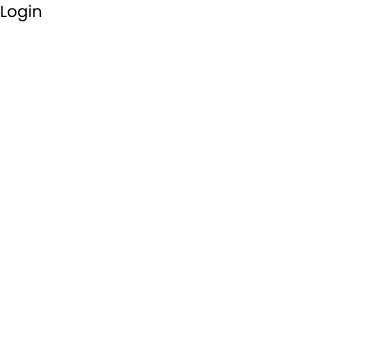
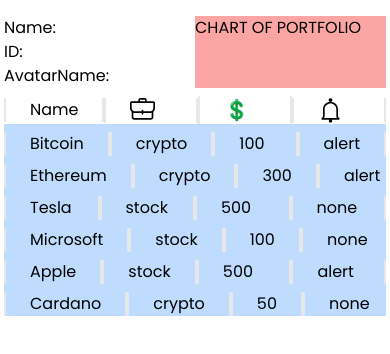
Before and after one commit to divane237/investrack, a React (Vite) app: page /login in a window 390 px wide. Shown: the top 354 px of the page. Built offline with nearby package versions, Linux system fonts and the light colour scheme.

Commit message:
Animated mobile menu, sketch portfolio page

```diff
--- a/package.json
+++ b/package.json
@@ -17,7 +17,6 @@
     "express": "^4.19.2",
     "react": "^18.2.0",
     "react-dom": "^18.2.0",
-    "react-icons": "^5.0.1",
     "react-router": "^6.22.3",
     "react-router-dom": "^6.22.3",
     "vite-plugin-eslint": "^1.8.1"
--- a/src/pages/LoginPage.jsx
+++ b/src/pages/LoginPage.jsx
@@ -1,7 +1,11 @@
-import StarIcon from '../ui/StarIcon';
+import Dashboard1 from '../ui/Dashboard1';
 
 function LoginPage() {
-  return <div>Login</div>;
+  return (
+    <>
+      <Dashboard1 />
+    </>
+  );
 }
 
 export default LoginPage;
--- a/src/pages/Portfolio.jsx
+++ b/src/pages/Portfolio.jsx
@@ -1,5 +1,14 @@
+import { DndContext } from '@dnd-kit/core';
+import Dashboard from '../ui/Dashboard';
+
 function Portfolio() {
-  return <div>Portfolio</div>;
+  return (
+    <>
+      <DndContext>
+        <Dashboard />
+      </DndContext>
+    </>
+  );
 }
 
 export default Portfolio;
--- a/src/ui/AppLayout.jsx
+++ b/src/ui/AppLayout.jsx
@@ -5,14 +5,16 @@
 
 function AppLayout() {
   return (
-    <div className={''}>
+    <>
       <NavBar />
 
       <main className={''}>
         <Outlet />
       </main>
-      <Footer></Footer>
-    </div>
+      <div className="fixed bottom-0 w-full">
+        <Footer></Footer>
+      </div>
+    </>
   );
 }
 // Nothing
--- /dev/null
+++ b/src/ui/Dashboard.jsx
@@ -0,0 +1,59 @@
+function Dashboard() {
+  return (
+    <div className="mb-3 ml-1 mr-1 mt-4">
+      <div className="flex w-full">
+        {/* Want to display name and other basic infos */}
+
+        <section className="basis-1/2 md:basis-1/3">
+          <p>Name:</p>
+          <p>ID:</p>
+          <p>AvatarName:</p>
+        </section>
+
+        {/* Want to display a chart of portfolio distribution */}
+
+        <section className="basis-1/2 bg-red-300 md:basis-2/3">
+          <div>CHART OF PORTFOLIO</div>
+        </section>
+      </div>
+
+      {/* Table displaying assets */}
+
+      <div className="mt-2 flex items-center ">
+        <h1 className="basis-1/4 border-x-2 px-6">Name</h1>
+        <h1 className="basis-1/4 border-x-2 px-6">
+          <p className="max-sm:hidden">Category</p>{' '}
+          <span className="sm:hidden">
+            <svg width="25" height="25" viewBox="0 0 15 15" fill="none">
+              <path
+                d="M5 1C5 0.447715 5.44772 0 6 0H9C9.55228 0 10 0.447715 10 1V2H14C14.5523 2 15 2.44772 15 3V6C15 6.8888 14.6131 7.68734 14 8.23608V11.5C14 12.3284 13.3284 13 12.5 13H2.5C1.67157 13 1 12.3284 1 11.5V8.2359C0.38697 7.68721 0 6.88883 0 6V3C0 2.44772 0.447716 2 1 2H5V1ZM9 1V2H6V1H9ZM1 3H5H5.5H9.5H10H14V6C14 6.654 13.6866 7.23467 13.1997 7.6004C12.8655 7.85144 12.4508 8 12 8H8V7.5C8 7.22386 7.77614 7 7.5 7C7.22386 7 7 7.22386 7 7.5V8H3C2.5493 8 2.1346 7.85133 1.80029 7.60022C1.31335 7.23446 1 6.65396 1 6V3ZM7 9H3C2.64961 9 2.31292 8.93972 2 8.82905V11.5C2 11.7761 2.22386 12 2.5 12H12.5C12.7761 12 13 11.7761 13 11.5V8.82915C12.6871 8.93978 12.3504 9 12 9H8V9.5C8 9.77614 7.77614 10 7.5 10C7.22386 10 7 9.77614 7 9.5V9Z"
+                fill="currentColor"
+                fillRule="evenodd"
+                clipRule="evenodd"
+              ></path>
+            </svg>
+          </span>
+        </h1>
+        <h1 className="basis-1/4 border-x-2 px-6">
+          <p className="max-sm:hidden">Worth ($)</p>{' '}
+          <span className="cursor-default text-xl sm:hidden">💲</span>
+        </h1>
+        <h1 className="basis-1/4 border-x-2 px-6">
+          <p className="max-sm:hidden">Notification</p>
+          <span className="sm:hidden">
+            <svg width="25" height="25" viewBox="0 0 15 15" fill="none">
+              <path
+                d="M8.60124 1.25086C8.60124 1.75459 8.26278 2.17927 7.80087 2.30989C10.1459 2.4647 12 4.41582 12 6.79999V10.25C12 11.0563 12.0329 11.7074 12.7236 12.0528C12.931 12.1565 13.0399 12.3892 12.9866 12.6149C12.9333 12.8406 12.7319 13 12.5 13H8.16144C8.36904 13.1832 8.49997 13.4513 8.49997 13.75C8.49997 14.3023 8.05226 14.75 7.49997 14.75C6.94769 14.75 6.49997 14.3023 6.49997 13.75C6.49997 13.4513 6.63091 13.1832 6.83851 13H2.49999C2.2681 13 2.06664 12.8406 2.01336 12.6149C1.96009 12.3892 2.06897 12.1565 2.27638 12.0528C2.96708 11.7074 2.99999 11.0563 2.99999 10.25V6.79999C2.99999 4.41537 4.85481 2.46396 7.20042 2.3098C6.73867 2.17908 6.40036 1.75448 6.40036 1.25086C6.40036 0.643104 6.89304 0.150421 7.5008 0.150421C8.10855 0.150421 8.60124 0.643104 8.60124 1.25086ZM7.49999 3.29999C5.56699 3.29999 3.99999 4.86699 3.99999 6.79999V10.25L4.00002 10.3009C4.0005 10.7463 4.00121 11.4084 3.69929 12H11.3007C10.9988 11.4084 10.9995 10.7463 11 10.3009L11 10.25V6.79999C11 4.86699 9.43299 3.29999 7.49999 3.29999Z"
+                fill="currentColor"
+                fillRule="evenodd"
+                clipRule="evenodd"
+              ></path>
+            </svg>
+          </span>{' '}
+        </h1>
+      </div>
+    </div>
+  );
+}
+
+export default Dashboard;
--- /dev/null
+++ b/src/ui/Dashboard1.jsx
@@ -0,0 +1,108 @@
+import DashboardAssetItems from './DashboardAssetItems';
+
+const testValues = [
+  {
+    name: 'Bitcoin',
+    category: 'crypto',
+    worth: 100,
+    notification: 'alert',
+  },
+  {
+    name: 'Ethereum',
+    category: 'crypto',
+    worth: 300,
+    notification: 'alert',
+  },
+  {
+    name: 'Tesla',
+    category: 'stock',
+    worth: 500,
+    notification: 'none',
+  },
+  {
+    name: 'Microsoft',
+    category: 'stock',
+    worth: 100,
+    notification: 'none',
+  },
+  {
+    name: 'Apple',
+    category: 'stock',
+    worth: 500,
+    notification: 'alert',
+  },
+  {
+    name: 'Cardano',
+    category: 'crypto',
+    worth: 50,
+    notification: 'none',
+  },
+];
+
+function Dashboard1() {
+  return (
+    <div className="mb-3 ml-1 mr-1 mt-4">
+      <div className="flex w-full">
+        {/* Want to display name and other basic infos */}
+
+        <section className="basis-1/2 md:basis-1/3">
+          <p>Name:</p>
+          <p>ID:</p>
+          <p>AvatarName:</p>
+        </section>
+
+        {/* Want to display a chart of portfolio distribution */}
+
+        <section className="basis-1/2 bg-red-300 md:basis-2/3">
+          <div>CHART OF PORTFOLIO</div>
+        </section>
+      </div>
+
+      {/* Table displaying assets */}
+
+      <div className="mt-2 flex items-center">
+        <h1 className="basis-1/4 border-x-2 px-6">Name</h1>
+        <h1 className="basis-1/4 border-x-2 px-6">
+          <p className="max-sm:hidden">Category</p>{' '}
+          <span className="sm:hidden">
+            <svg width="25" height="25" viewBox="0 0 15 15" fill="none">
+              <path
+                d="M5 1C5 0.447715 5.44772 0 6 0H9C9.55228 0 10 0.447715 10 1V2H14C14.5523 2 15 2.44772 15 3V6C15 6.8888 14.6131 7.68734 14 8.23608V11.5C14 12.3284 13.3284 13 12.5 13H2.5C1.67157 13 1 12.3284 1 11.5V8.2359C0.38697 7.68721 0 6.88883 0 6V3C0 2.44772 0.447716 2 1 2H5V1ZM9 1V2H6V1H9ZM1 3H5H5.5H9.5H10H14V6C14 6.654 13.6866 7.23467 13.1997 7.6004C12.8655 7.85144 12.4508 8 12 8H8V7.5C8 7.22386 7.77614 7 7.5 7C7.22386 7 7 7.22386 7 7.5V8H3C2.5493 8 2.1346 7.85133 1.80029 7.60022C1.31335 7.23446 1 6.65396 1 6V3ZM7 9H3C2.64961 9 2.31292 8.93972 2 8.82905V11.5C2 11.7761 2.22386 12 2.5 12H12.5C12.7761 12 13 11.7761 13 11.5V8.82915C12.6871 8.93978 12.3504 9 12 9H8V9.5C8 9.77614 7.77614 10 7.5 10C7.22386 10 7 9.77614 7 9.5V9Z"
+                fill="currentColor"
+                fillRule="evenodd"
+                clipRule="evenodd"
+              ></path>
+            </svg>
+          </span>
+        </h1>
+        <h1 className="basis-1/4 border-x-2 px-6">
+          <p className="max-sm:hidden">Worth ($)</p>{' '}
+          <span className="cursor-default text-xl sm:hidden">💲</span>
+        </h1>
+        <h1 className="basis-1/4 border-x-2 px-6">
+          <p className="max-sm:hidden">Notification</p>
+          <span className="sm:hidden">
+            <svg width="25" height="25" viewBox="0 0 15 15" fill="none">
+              <path
+                d="M8.60124 1.25086C8.60124 1.75459 8.26278 2.17927 7.80087 2.30989C10.1459 2.4647 12 4.41582 12 6.79999V10.25C12 11.0563 12.0329 11.7074 12.7236 12.0528C12.931 12.1565 13.0399 12.3892 12.9866 12.6149C12.9333 12.8406 12.7319 13 12.5 13H8.16144C8.36904 13.1832 8.49997 13.4513 8.49997 13.75C8.49997 14.3023 8.05226 14.75 7.49997 14.75C6.94769 14.75 6.49997 14.3023 6.49997 13.75C6.49997 13.4513 6.63091 13.1832 6.83851 13H2.49999C2.2681 13 2.06664 12.8406 2.01336 12.6149C1.96009 12.3892 2.06897 12.1565 2.27638 12.0528C2.96708 11.7074 2.99999 11.0563 2.99999 10.25V6.79999C2.99999 4.41537 4.85481 2.46396 7.20042 2.3098C6.73867 2.17908 6.40036 1.75448 6.40036 1.25086C6.40036 0.643104 6.89304 0.150421 7.5008 0.150421C8.10855 0.150421 8.60124 0.643104 8.60124 1.25086ZM7.49999 3.29999C5.56699 3.29999 3.99999 4.86699 3.99999 6.79999V10.25L4.00002 10.3009C4.0005 10.7463 4.00121 11.4084 3.69929 12H11.3007C10.9988 11.4084 10.9995 10.7463 11 10.3009L11 10.25V6.79999C11 4.86699 9.43299 3.29999 7.49999 3.29999Z"
+                fill="currentColor"
+                fillRule="evenodd"
+                clipRule="evenodd"
+              ></path>
+            </svg>
+          </span>{' '}
+        </h1>
+      </div>
+
+      {/*  */}
+
+      <ul className="flex flex-col bg-blue-200">
+        {testValues.map((el) => {
+          return <DashboardAssetItems key={el.name} el={el} />;
+        })}
+      </ul>
+    </div>
+  );
+}
+
+export default Dashboard1;
--- /dev/null
+++ b/src/ui/DashboardAssetItems.jsx
@@ -0,0 +1,12 @@
+function DashboardAssetItems({ el }) {
+  return (
+    <li className="mt-2 flex items-center">
+      <p className="basis-1/4 border-x-2 px-6">{el.name}</p>
+      <p className="basis-1/4 border-x-2 px-6">{el.category}</p>
+      <p className="basis-1/4 border-x-2 px-6">{el.worth}</p>
+      <p className="basis-1/4 border-x-2 px-6">{el.notification}</p>
+    </li>
+  );
+}
+
+export default DashboardAssetItems;
--- a/tailwind.config.js
+++ b/tailwind.config.js
@@ -9,9 +9,18 @@
 
           to: { transform: 'translate(-70%, -50%)' },
         },
+        menu: {
+          '0%': {
+            transform: 'translateX(-50%)',
+          },
+          '100%': {
+            transform: 'translateX(0%)',
+          },
+        },
       },
       animation: {
         'crypto-loop': 'loop 15s linear infinite',
+        'mobile-menu': 'menu 0.3s linear',
       },
     },
   },
```
Also changed, not shown: src/ui/NavBar.jsx (+8 -28 lines), 1 other file (tests, documents, lock files or other folders).
